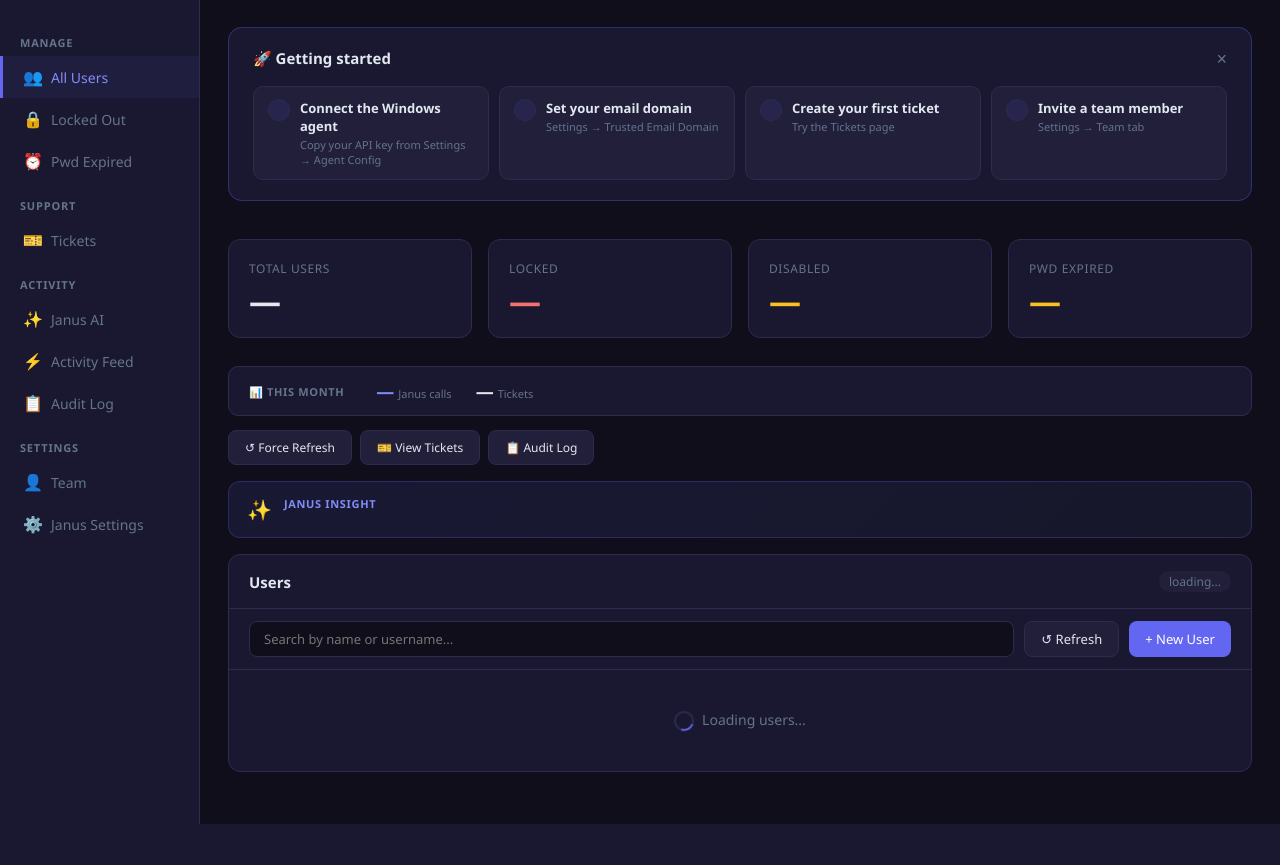
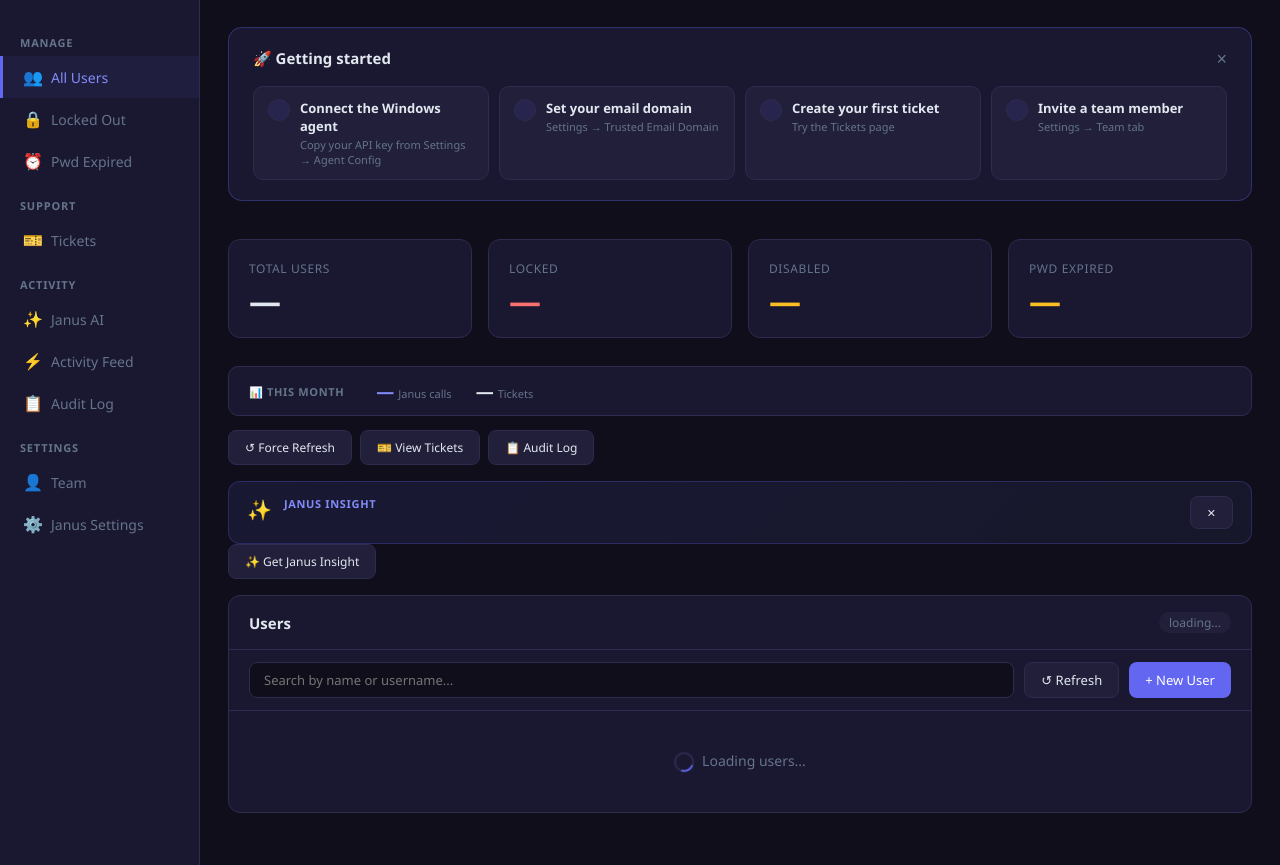
Before and after one commit to lachydotmcg/ad-helpdesk, a Flask app: page /dashboard in a window 1280 px wide. Shown: the part 57-922 px from the top of the page. Before the commit the page ends 881 px from the top, so only its background shows below. Run offline with Flask 3, Linux system fonts and the light colour scheme; the visitor is signed in with stand-in values (Sample User, id 1); data that the repository does not hold is empty; some libraries are stand-ins or nearby versions.

Commit message:
Janus on-demand, plan limits, autocomplete off, logo, OU fix, insights fix

```diff
--- a/cloud/templates/dashboard.html
+++ b/cloud/templates/dashboard.html
@@ -922,13 +922,17 @@
         <button class="btn btn-ghost" style="font-size:12px;" onclick="showPage('audit')">📋 Audit Log</button>
       </div>
 
-      <!-- Janus AI insight card -->
-      <div id="janus-insight-card" style="display:none;background:linear-gradient(135deg,rgba(99,102,241,0.12),rgba(129,140,248,0.08));border:1px solid rgba(99,102,241,0.25);border-radius:12px;padding:14px 18px;margin-bottom:16px;display:flex;align-items:flex-start;gap:12px;">
-        <span style="font-size:20px;flex-shrink:0;">✨</span>
-        <div>
-          <div style="font-size:11px;font-weight:700;text-transform:uppercase;letter-spacing:0.06em;color:var(--accent2);margin-bottom:4px;">Janus Insight</div>
-          <div id="janus-insight-text" style="font-size:13px;color:var(--text);line-height:1.5;"></div>
+      <!-- Janus AI insight card (manual trigger) -->
+      <div style="margin-bottom:16px;">
+        <div id="janus-insight-card" style="display:none;background:linear-gradient(135deg,rgba(99,102,241,0.12),rgba(129,140,248,0.08));border:1px solid rgba(99,102,241,0.25);border-radius:12px;padding:14px 18px;display:flex;align-items:flex-start;gap:12px;">
+          <span style="font-size:20px;flex-shrink:0;">✨</span>
+          <div style="flex:1;">
+            <div style="font-size:11px;font-weight:700;text-transform:uppercase;letter-spacing:0.06em;color:var(--accent2);margin-bottom:4px;">Janus Insight</div>
+            <div id="janus-insight-text" style="font-size:13px;color:var(--text);line-height:1.5;"></div>
+          </div>
+          <button class="btn btn-ghost" style="font-size:11px;flex-shrink:0;" onclick="document.getElementById('janus-insight-card').style.display='none';document.getElementById('janus-insight-btn').style.display='inline-block';">✕</button>
         </div>
+        <button id="janus-insight-btn" class="btn btn-ghost" style="font-size:12px;" onclick="triggerInsight()">✨ Get Janus Insight</button>
       </div>
 
       <div class="panel">
@@ -1744,6 +1748,16 @@
     } catch { /* silently skip if Janus not configured */ }
   }
 
+  async function triggerInsight() {
+    const btn = document.getElementById('janus-insight-btn');
+    btn.textContent = '✨ Asking Janus...';
+    btn.disabled = true;
+    await loadInsights();
+    btn.style.display = 'none';
+    btn.textContent = '✨ Get Janus Insight';
+    btn.disabled = false;
+  }
+
   function renderUsers(users) {
     if (!users.length) {
       document.getElementById('users-table-wrap').innerHTML =
@@ -3125,8 +3139,7 @@
         }
       }).catch(() => {});
 
-    // 4. Load Janus insight + usage bar (non-blocking)
-    loadInsights();
+    // 4. Load usage bar (non-blocking). Janus insight is on-demand to save tokens.
     loadUsageBar();
 
     // 5. Auto-refresh stats every 2 minutes (uses cache so no extra AD hit)
```
